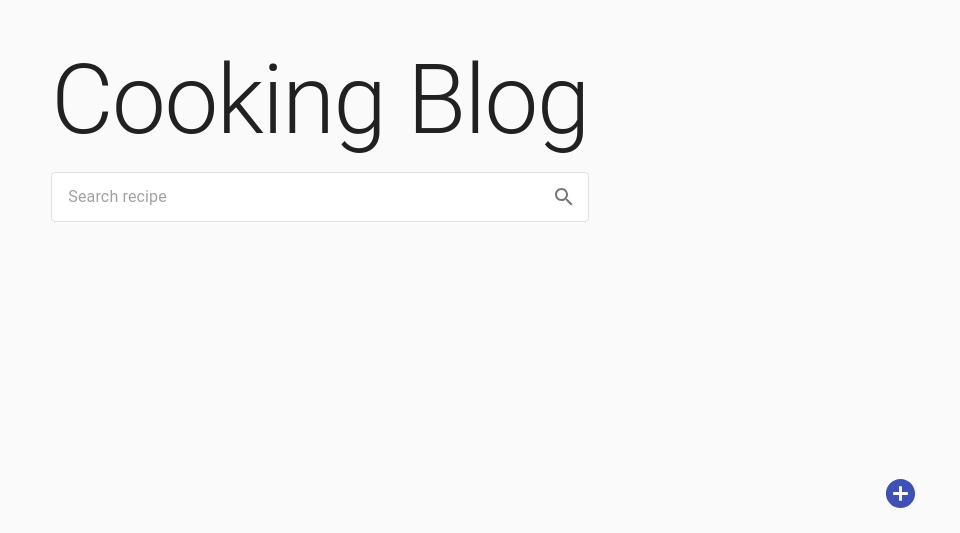
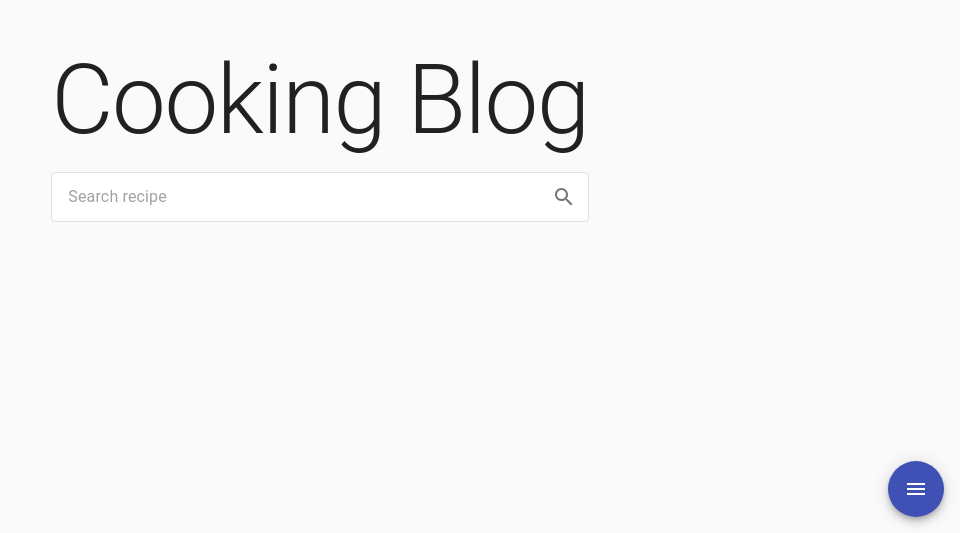
Before and after one commit to NguyenVuNhan/cooking-blog-fe, a React (Create React App) app: page / in a window 1280 px wide. Shown: the part 267-800 px from the top of the page, without its empty margins (320-1280 px from the left). Built offline with nearby package versions, Linux system fonts and the light colour scheme.

Commit message:
Update ToolBox component

```diff
--- a/src/@types/form.d.ts
+++ b/src/@types/form.d.ts
@@ -18,7 +18,7 @@ interface RegisterForm {
   name: string;
   email: string;
   password: string;
-  cPassword: string;
+  cpassword: string;
 }
 
 interface ForgotPasswordForm {
--- /dev/null
+++ b/src/components/atoms/AddRecipeSDA/AddRecipeSDA.component.tsx
@@ -0,0 +1,26 @@
+import React, { FC } from "react";
+import SpeedDialAction from "@material-ui/lab/SpeedDialAction";
+import AddIcon from "@material-ui/icons/Add";
+import { forwardTo } from "helpers/router";
+
+interface Props {
+  open?: boolean;
+}
+
+const AddRecipeSDA: FC<Props> = ({ open }) => {
+  const toAddRecipe = () => {
+    forwardTo("/recipe/add");
+  };
+
+  return (
+    <SpeedDialAction
+      icon={<AddIcon />}
+      tooltipTitle="Add Recipe"
+      tooltipOpen
+      open={open}
+      onClick={toAddRecipe}
+    />
+  );
+};
+
+export default AddRecipeSDA;
--- /dev/null
+++ b/src/components/atoms/AddRecipeSDA/index.ts
@@ -0,0 +1,3 @@
+import AddRecipeSDA from "./AddRecipeSDA.component";
+
+export default AddRecipeSDA;
--- /dev/null
+++ b/src/components/organism/ToolBox/ToolBox.component.tsx
@@ -0,0 +1,44 @@
+import Backdrop from "@material-ui/core/Backdrop";
+import MenuIcon from "@material-ui/icons/Menu";
+import SpeedDial from "@material-ui/lab/SpeedDial";
+import AddRecipeSDA from "components/atoms/AddRecipeSDA";
+import React, { FC } from "react";
+import useStyles from "./ToolBox.style";
+
+interface Props {
+  hidden?: boolean;
+}
+
+const ToolBox: FC<Props> = ({ hidden }) => {
+  const classes = useStyles();
+  const [open, setOpen] = React.useState(false);
+
+  const handleOpen = () => {
+    setOpen(true);
+  };
+
+  const handleClose = () => {
+    setOpen(false);
+  };
+
+  return (
+    <>
+      <div className={classes.root} style={{ zIndex: open ? 1 : undefined }}>
+        <Backdrop open={open} />
+      </div>
+      <SpeedDial
+        ariaLabel="Tool Box"
+        className={classes.speedDial}
+        hidden={hidden}
+        icon={<MenuIcon />}
+        onClose={handleClose}
+        onOpen={handleOpen}
+        open={open}
+      >
+        <AddRecipeSDA open={open} />
+      </SpeedDial>
+    </>
+  );
+};
+
+export default ToolBox;
--- /dev/null
+++ b/src/components/organism/ToolBox/ToolBox.style.ts
@@ -0,0 +1,18 @@
+import { makeStyles } from "@material-ui/core/styles";
+
+const useStyles = makeStyles((theme) => ({
+  root: {
+    position: "fixed",
+    top: 0,
+    left: 0,
+    width: "100vw",
+    height: "100vh",
+  },
+  speedDial: {
+    position: "fixed",
+    bottom: theme.spacing(2),
+    right: theme.spacing(2),
+  },
+}));
+
+export default useStyles;
--- /dev/null
+++ b/src/components/organism/ToolBox/index.ts
@@ -0,0 +1,3 @@
+import ToolBox from "./ToolBox.component";
+
+export default ToolBox;
--- a/src/components/organism/Toolbox/ToolBox.tsx
+++ /dev/null
@@ -1,32 +0,0 @@
-import IconButton from "@material-ui/core/IconButton";
-import { makeStyles } from "@material-ui/core/styles";
-import AddCircleIcon from "@material-ui/icons/AddCircle";
-import React, { FC } from "react";
-import { useHistory } from "react-router-dom";
-
-const useStyle = makeStyles({
-  toolbox: {
-    position: "absolute",
-    right: 30,
-    bottom: 10,
-  },
-});
-
-const ToolBox: FC = () => {
-  const classes = useStyle();
-  const history = useHistory();
-
-  const toAddRecipe = () => {
-    history.push("/recipe/add");
-  };
-
-  return (
-    <div className={classes.toolbox}>
-      <IconButton color="primary" onClick={toAddRecipe}>
-        <AddCircleIcon fontSize="large" />
-      </IconButton>
-    </div>
-  );
-};
-
-export default ToolBox;
--- a/src/components/organism/Toolbox/index.ts
+++ /dev/null
@@ -1,3 +0,0 @@
-import ToolBox from "./ToolBox";
-
-export default ToolBox;
--- a/src/components/templates/recipe.template.tsx
+++ b/src/components/templates/recipe.template.tsx
@@ -1,10 +1,10 @@
 import Container from "@material-ui/core/Container";
 import React, { FunctionComponent } from "react";
-import ToolBox from "../organism/Toolbox";
+import ToolBox from "../organism/ToolBox";
 
 const RecipeTemplate: FunctionComponent = ({ children }) => {
   return (
-    <Container className="position-relative vh-100" maxWidth="lg">
+    <Container maxWidth="lg">
       <ToolBox />
       {children}
     </Container>
--- a/src/components/templates/recipeFeature.template.tsx
+++ b/src/components/templates/recipeFeature.template.tsx
@@ -2,8 +2,8 @@ import IconButton from "@material-ui/core/IconButton";
 import ArrowBackIcon from "@material-ui/icons/ArrowBack";
 import Container from "@material-ui/core/Container";
 import React, { FunctionComponent, ReactNode } from "react";
-import ToolBox from "../organism/Toolbox";
 import { useHistory } from "react-router-dom";
+import ToolBox from "components/organism/ToolBox";
 
 interface Props {
   children: ReactNode;
@@ -21,11 +21,11 @@ const RecipeFeatureTemplate: FunctionComponent<Props> = ({
   };
 
   return (
-    <Container className="position-relative" maxWidth="lg">
+    <Container maxWidth="lg">
+      {showToolBox && <ToolBox />}
       <IconButton onClick={goBack}>
         <ArrowBackIcon />
       </IconButton>
-      {showToolBox && <ToolBox />}
       {children}
     </Container>
   );
--- a/src/pages/Home/Home.component.tsx
+++ b/src/pages/Home/Home.component.tsx
@@ -1,22 +1,21 @@
 import Box from "@material-ui/core/Box";
 import Container from "@material-ui/core/Container";
 import Typography from "@material-ui/core/Typography";
-import clsx from "clsx";
 import Search from "components/molecules/Search";
+import ToolBox from "components/organism/ToolBox";
+import { forwardTo } from "helpers/router";
 import React from "react";
-import { useHistory } from "react-router-dom";
-import ToolBox from "../../components/organism/Toolbox";
 import useStyles from "./Home.style";
 
 const Home: React.FC = () => {
   const classes = useStyles();
-  const history = useHistory();
+
+  const _onSearch = (query: string) => {
+    forwardTo(`recipe/search${query}`);
+  };
 
   return (
-    <Container
-      className={clsx(classes.container, "position-relative")}
-      maxWidth={false}
-    >
+    <Container className={classes.container} maxWidth={false}>
       <ToolBox />
       <Box
         height="100vh"
@@ -28,7 +27,7 @@ const Home: React.FC = () => {
           <Typography align="center" variant="h1">
             Cooking Blog
           </Typography>
-          <Search onSearch={(query) => history.push(`recipe/search${query}`)} />
+          <Search onSearch={_onSearch} />
         </div>
       </Box>
     </Container>
--- a/src/providers/Theme.ts
+++ b/src/providers/Theme.ts
@@ -13,6 +13,13 @@ const theme = createMuiTheme({
   breakpoints: {
     values: breakPoints,
   },
+  overrides: {
+    MuiSpeedDialAction: {
+      staticTooltipLabel: {
+        whiteSpace: "nowrap",
+      },
+    },
+  },
 });
 
 export default responsiveFontSizes(theme);
```
